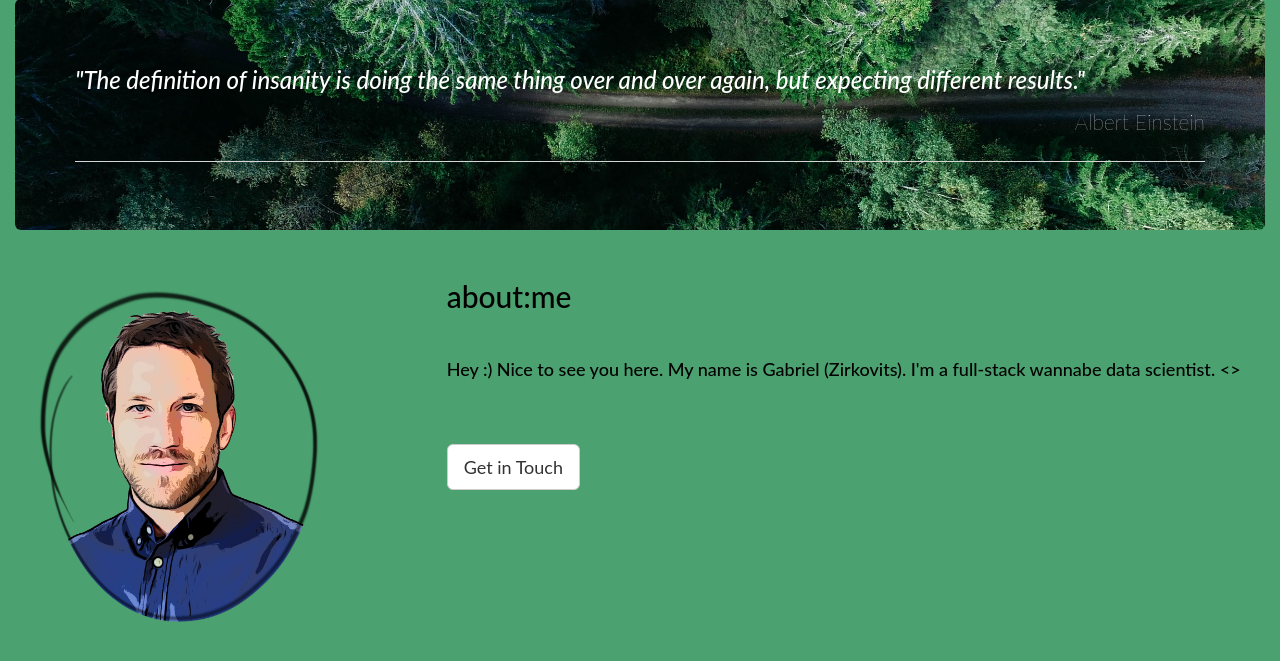
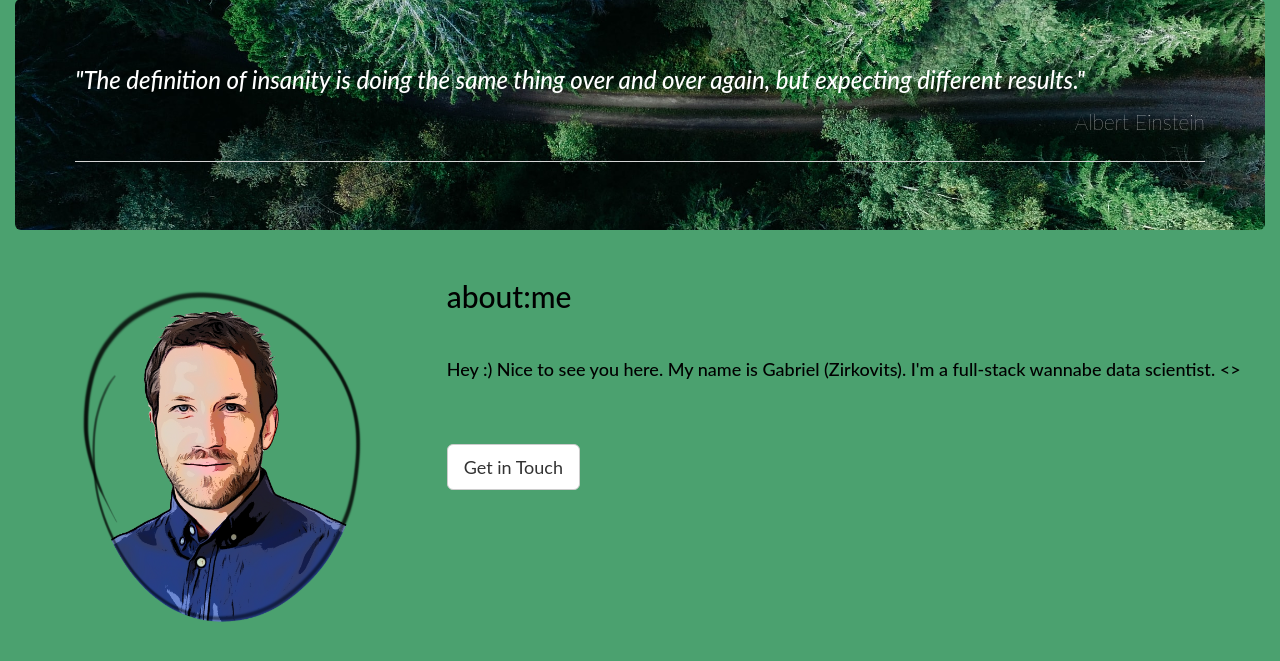
Before and after one commit to GabrielZirk/GabrielZirk.github.io, a PHP site: page / in a window 1280 px wide. Shown: the part 51-712 px from the top of the page. Run offline with PHP 8.4, Linux system fonts and the light colour scheme.

Commit message:
centered about me image

```diff
--- a/index.html
+++ b/index.html
@@ -58,7 +58,7 @@
 <div id="about" class="container-fluid">
   <div class="row">
     <div class="col-sm-4">
-      <p><img src = "img/comicme2_circle.png" width=300px></p>
+      <p><img src = "img/comicme2_circle.png" class="center-block" width=300px></p>
     </div>
     <div class="col-sm-8">
       <h2>about:me</h2><br>
--- a/mainstyle.css
+++ b/mainstyle.css
@@ -79,3 +79,9 @@
   .carousel-control.left, .carousel-control.right {
     background-image: none
 }
+
+.center-block {
+  display: block;
+  margin-left: auto;
+  margin-right: auto;
+}
```
